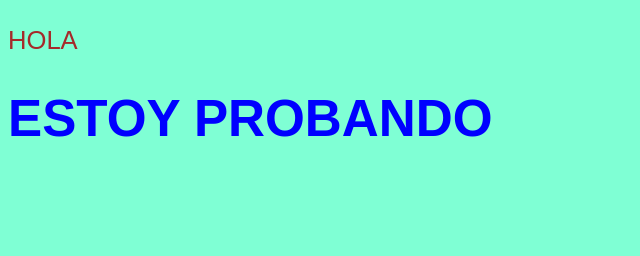
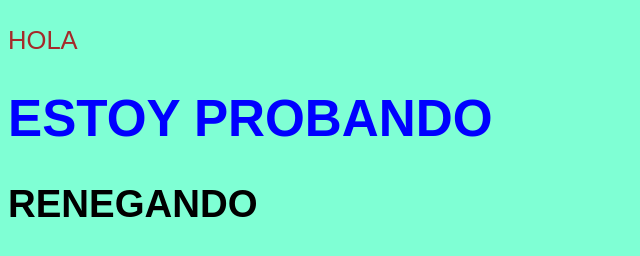
Before and after one commit to MARIONFULL/PRUEBA-REPOSITORIO, a plain HTML site: page index.html in a window 1280 px wide. Shown: the whole page, without its empty margins (0-640 px from the left). Drawn offline with Linux system fonts and the light colour scheme.

Commit message:
otra vez

```diff
--- a/index.html
+++ b/index.html
@@ -12,6 +12,7 @@
 
 <p>HOLA</p>
 <h1>ESTOY PROBANDO</h1>
+<h2>RENEGANDO</h2>
 
 </body>
 </html>
```
